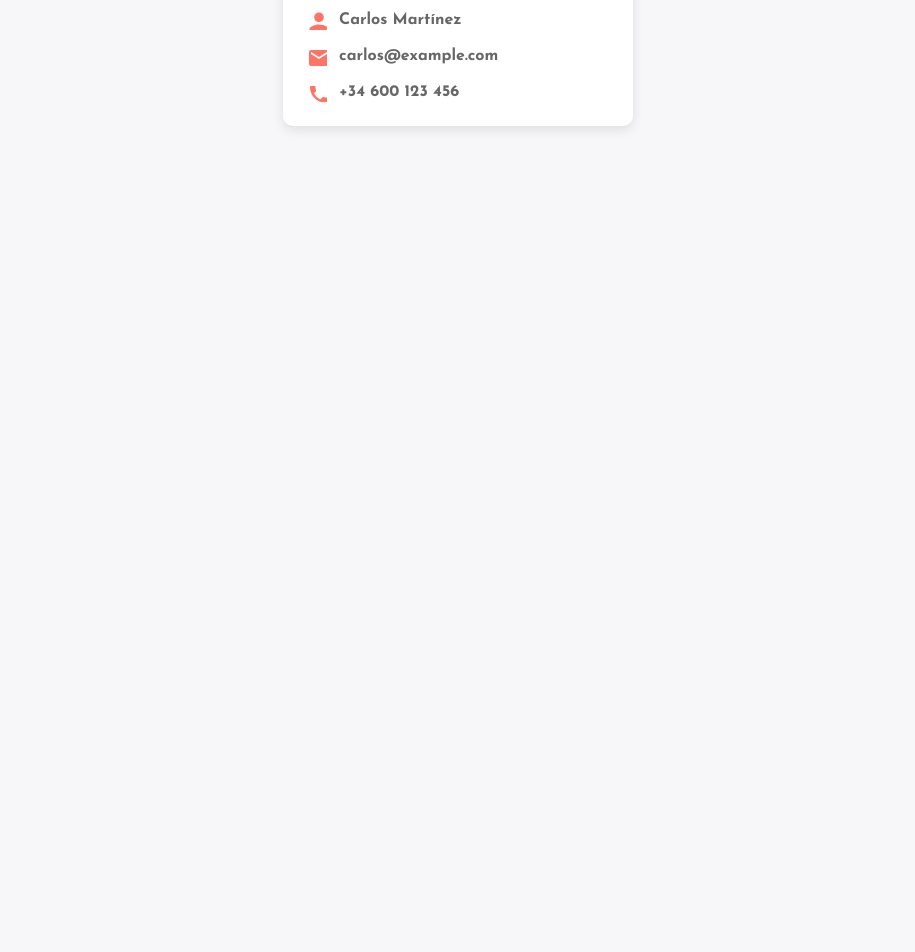
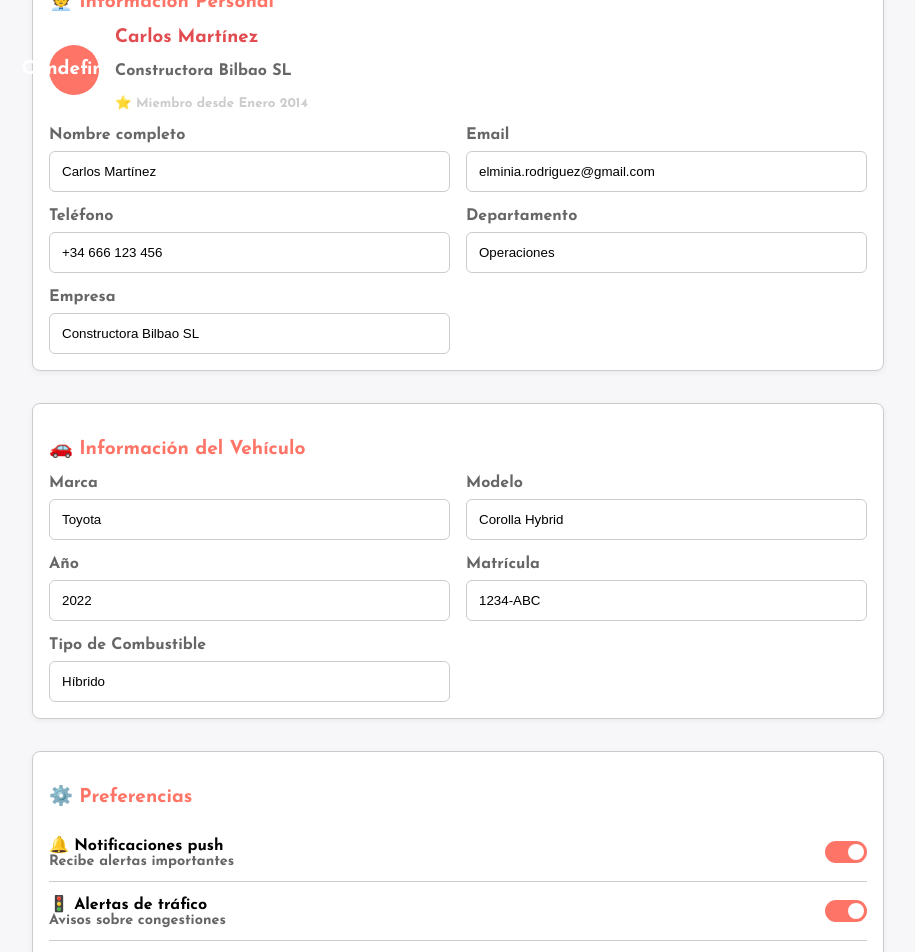
Before and after one commit to desafio-bootcamp-grupo1/Desafio_front, a React (Vite) app: page /profile in a window 1280 px wide. Shown: the part 140-1092 px from the top of the page, without its empty margins (182-1097 px from the left). Before the commit the page ends 850 px from the top, so only its background shows below. Built offline with nearby package versions, Linux system fonts and the light colour scheme; no server answers.

Commit message:
mejorando profile

```diff
--- a/package.json
+++ b/package.json
@@ -11,11 +11,8 @@
   },
   "dependencies": {
     "@reduxjs/toolkit": "^2.9.0",
-<<<<<<< HEAD
     "axios": "^1.12.2",
-=======
     "lucide-react": "^0.544.0",
->>>>>>> develop
     "react": "^19.1.1",
     "react-dom": "^19.1.1",
     "react-redux": "^9.2.0",
--- a/src/App.jsx
+++ b/src/App.jsx
@@ -1,4 +1,3 @@
-import { useState } from "react";
 import { BrowserRouter as Router, Routes, Route } from "react-router-dom";
 import Home from "./pages/Home";
 import LoginForm from "./components/login/LoginForm";
@@ -7,22 +6,19 @@ import Index from "./pages/Index";
 import "./styles/base.scss";
 
 function App() {
-  const [showLogin, setShowLogin] = useState(false);
-
   return (
     <Router>
       <Routes>
-        {/* Ruta principal */}
+        {/* Página de inicio */}
         <Route path="/" element={<Index />} />
-          <Route path="/login" element={<LoginForm onClose={() => setShowLogin(false)} />} />
-        {/* Ruta de perfil */}
+
+        {/* Login */}
+        <Route path="/login" element={<LoginForm />} />
+
+        {/* Perfil */}
         <Route path="/profile" element={<Profile />} />
-       </Routes>
-
-      {/* Modal de login (se mantiene igual) */}
-      {/*showLogin && <LoginForm onClose={() => setShowLogin(false)} />*/}
+      </Routes>
     </Router>
-
   );
 }
 
--- a/src/pages/Profile.jsx
+++ b/src/pages/Profile.jsx
@@ -1,59 +1,146 @@
 // src/pages/Profile.jsx
-import React from "react";
-import "../styles/Profile.scss";
-
-// Iconos en SVG (similares al estilo del login)
-const UserIcon = () => (
-  <svg xmlns="http://www.w3.org/2000/svg" fill="currentColor" width="20" height="20">
-    <path d="M12 12c2.7 0 4.8-2.1 4.8-4.8S14.7 2.4 12 2.4 7.2 4.5 7.2 7.2 9.3 12 12 12zm0 2.4c-3.2 0-9.6 1.6-9.6 4.8v2.4h19.2v-2.4c0-3.2-6.4-4.8-9.6-4.8z"/>
-  </svg>
-);
-
-const EmailIcon = () => (
-  <svg xmlns="http://www.w3.org/2000/svg" fill="currentColor" width="20" height="20">
-    <path d="M20 4H4c-1.1 0-2 .9-2 2v12c0 1.1.9 2
-      2 2h16c1.1 0 2-.9 2-2V6c0-1.1-.9-2-2-2zm0
-      4-8 5-8-5V6l8 5 8-5v2z"/>
-  </svg>
-);
-
-const PhoneIcon = () => (
-  <svg xmlns="http://www.w3.org/2000/svg" fill="currentColor" width="20" height="20">
-    <path d="M6.62 10.79a15.05 15.05 0 006.59 6.59l2.2-2.2c.27-.27.67-.36
-      1.02-.24 1.12.37 2.33.57 3.57.57.55 0 1
-      .45 1 1V20c0 .55-.45 1-1 1C10.07 21 3 13.93
-      3 5c0-.55.45-1 1-1h3.5c.55 0 1 .45 1
-      1 0 1.24.2 2.45.57 3.57.11.35.03.74-.25
-      1.02l-2.2 2.2z"/>
-  </svg>
-);
+import React, { useState } from "react";
+import "../styles/profile.scss";
 
 export default function Profile() {
-  const user = {
-    name: "Carlos Martínez",
-    email: "carlos@example.com",
-    phone: "+34 600 123 456",
-  };
+  const [user] = useState({
+    nombre: "Carlos Martínez",
+    empresa: "Constructora Bilbao SL",
+    miembroDesde: "Enero 2014",
+    email: "elminia.rodriguez@gmail.com",
+    telefono: "+34 666 123 456",
+    departamento: "Operaciones",
+  });
+
+  const [vehiculo] = useState({
+    marca: "Toyota",
+    modelo: "Corolla Hybrid",
+    año: "2022",
+    matricula: "1234-ABC",
+    tipoCombustible: "Híbrido",
+  });
+
+  const [preferencias] = useState({
+    notificacionesPush: true,
+    alertasTrafico: true,
+    reportesSemanales: false,
+    modoPrivacidad: false,
+  });
 
   return (
-    <div className="profile-modal">
-      <div className="profile-header">
-        <h2>Perfil</h2>
+    <div className="profile-page">
+      <div className="perfil-header">
+        <h1>Mi Perfil</h1>
       </div>
 
-      <div className="profile-body">
-        <div className="profile-item">
-          <UserIcon />
-          <span>{user.name}</span>
+      {/* Información personal */}
+      <div className="seccion-perfil">
+        <h2>🧑‍💼 Información Personal</h2>
+        <div className="info-usuario">
+          <div className="avatar">{user.nombre.charAt(0) + user.apellido?.charAt(0) || "CM"}</div>
+          <div>
+            <h3>{user.nombre}</h3>
+            <p>{user.empresa}</p>
+            <small>⭐ Miembro desde {user.miembroDesde}</small>
+          </div>
         </div>
-        <div className="profile-item">
-          <EmailIcon />
-          <span>{user.email}</span>
+
+        <div className="campos-grid">
+          <div className="campo">
+            <label>Nombre completo</label>
+            <input type="text" value={user.nombre} readOnly />
+          </div>
+          <div className="campo">
+            <label>Email</label>
+            <input type="email" value={user.email} readOnly />
+          </div>
+          <div className="campo">
+            <label>Teléfono</label>
+            <input type="tel" value={user.telefono} readOnly />
+          </div>
+          <div className="campo">
+            <label>Departamento</label>
+            <input type="text" value={user.departamento} readOnly />
+          </div>
+          <div className="campo">
+            <label>Empresa</label>
+            <input type="text" value={user.empresa} readOnly />
+          </div>
         </div>
-        <div className="profile-item">
-          <PhoneIcon />
-          <span>{user.phone}</span>
+      </div>
+
+      {/* Vehículo */}
+      <div className="seccion-perfil">
+        <h2>🚗 Información del Vehículo</h2>
+        <div className="campos-grid">
+          <div className="campo">
+            <label>Marca</label>
+            <input type="text" value={vehiculo.marca} readOnly />
+          </div>
+          <div className="campo">
+            <label>Modelo</label>
+            <input type="text" value={vehiculo.modelo} readOnly />
+          </div>
+          <div className="campo">
+            <label>Año</label>
+            <input type="text" value={vehiculo.año} readOnly />
+          </div>
+          <div className="campo">
+            <label>Matrícula</label>
+            <input type="text" value={vehiculo.matricula} readOnly />
+          </div>
+          <div className="campo">
+            <label>Tipo de Combustible</label>
+            <input type="text" value={vehiculo.tipoCombustible} readOnly />
+          </div>
         </div>
+      </div>
+
+      {/* Preferencias */}
+      <div className="seccion-perfil">
+        <h2>⚙️ Preferencias</h2>
+        <ul className="preferencias-lista">
+          <li>
+            <div>
+              <strong>🔔 Notificaciones push</strong>
+              <p>Recibe alertas importantes</p>
+            </div>
+            <label className="switch">
+              <input type="checkbox" checked={preferencias.notificacionesPush} readOnly />
+              <span className="slider"></span>
+            </label>
+          </li>
+          <li>
+            <div>
+              <strong>🚦 Alertas de tráfico</strong>
+              <p>Avisos sobre congestiones</p>
+            </div>
+            <label className="switch">
+              <input type="checkbox" checked={preferencias.alertasTrafico} readOnly />
+              <span className="slider"></span>
+            </label>
+          </li>
+          <li>
+            <div>
+              <strong>📊 Reportes semanales</strong>
+              <p>Resumen de tu rendimiento</p>
+            </div>
+            <label className="switch">
+              <input type="checkbox" checked={preferencias.reportesSemanales} readOnly />
+              <span className="slider"></span>
+            </label>
+          </li>
+          <li>
+            <div>
+              <strong>🔒 Modo privacidad</strong>
+              <p>Ocultar ubicación en tiempo real</p>
+            </div>
+            <label className="switch">
+              <input type="checkbox" checked={preferencias.modoPrivacidad} readOnly />
+              <span className="slider"></span>
+            </label>
+          </li>
+        </ul>
       </div>
     </div>
   );
--- a/src/styles/profile.scss
+++ b/src/styles/profile.scss
@@ -1,41 +1,165 @@
 @use "./variables.scss" as *;
 
-.profile-modal {
-  width: 350px;
-  margin: 50px auto;
+.profile-page {
+  max-width: 900px;
+  margin: 0 auto;
   padding: $space-lg;
-  border-radius: 10px;
-  background: $color-white;
-  box-shadow: 0 4px 12px rgba($color-black, 0.1);
   font-family: $font-family-base;
+}
 
-  .profile-header {
+.perfil-header {
+  text-align: center;
+  margin-bottom: $space-lg;
+
+  h1 {
+    font-size: 1.8rem;
+    color: $color-primary-dark;
+  }
+}
+
+.seccion-perfil {
+  margin-bottom: $space-xl;
+  padding: $space-md;
+  border: 1px solid $color-gray;
+  border-radius: 8px;
+  background-color: $color-white;
+  box-shadow: 0 2px 6px rgba($color-black, 0.05);
+
+  h2 {
+    color: $color-primary;
+    margin-bottom: $space-md;
+    font-size: 1.2rem;
+  }
+
+  .info-usuario {
     display: flex;
-    justify-content: center;
     align-items: center;
+    gap: $space-md;
     margin-bottom: $space-md;
 
-    h2 {
+    .avatar {
+      width: 50px;
+      height: 50px;
+      border-radius: 50%;
+      background: $color-primary;
+      color: $color-white;
+      display: flex;
+      justify-content: center;
+      align-items: center;
+      font-weight: bold;
+      font-size: 1.2rem;
+    }
+
+    h3 {
+      margin: 0;
       color: $color-primary-dark;
-      font-size: 1.4rem;
+    }
+
+    p {
+      color: $color-gray-dark;
+    }
+
+    small {
+      color: $color-gray;
     }
   }
 
-  .profile-body {
-    display: flex;
-    flex-direction: column;
+  .campos-grid {
+    display: grid;
+    grid-template-columns: repeat(2, 1fr);
     gap: $space-md;
-  }
 
-  .profile-item {
-    display: flex;
-    align-items: center;
-    gap: $space-sm;
-    font-size: 1rem;
-    color: $color-gray-dark;
+    .campo {
+      display: flex;
+      flex-direction: column;
 
-    svg {
-      color: $color-primary;
+      label {
+        font-weight: bold;
+        margin-bottom: $space-xs;
+        color: $color-gray-dark;
+      }
+
+      input {
+        padding: $space-sm;
+        border: 1px solid $color-gray;
+        border-radius: 6px;
+        background-color: $color-white;
+        color: $color-black;
+      }
     }
   }
 }
+
+.preferencias-lista {
+  list-style: none;
+  padding: 0;
+  margin: 0;
+
+  li {
+    display: flex;
+    justify-content: space-between;
+    align-items: center;
+    padding: $space-sm 0;
+    border-bottom: 1px solid $color-gray;
+
+    &:last-child {
+      border-bottom: none;
+    }
+
+    strong {
+      color: $color-black;
+    }
+
+    p {
+      margin: 0;
+      font-size: 0.9rem;
+      color: $color-gray-dark;
+    }
+  }
+}
+
+/* Toggle switch estilo */
+.switch {
+  position: relative;
+  display: inline-block;
+  width: 42px;
+  height: 22px;
+
+  input {
+    opacity: 0;
+    width: 0;
+    height: 0;
+  }
+
+  .slider {
+    position: absolute;
+    cursor: not-allowed; /* solo lectura */
+    top: 0;
+    left: 0;
+    right: 0;
+    bottom: 0;
+    background-color: $color-gray;
+    border-radius: 22px;
+    transition: 0.4s;
+
+    &:before {
+      position: absolute;
+      content: "";
+      height: 16px;
+      width: 16px;
+      left: 3px;
+      bottom: 3px;
+      background-color: $color-white;
+      border-radius: 50%;
+      transition: 0.4s;
+    }
+  }
+
+  input:checked + .slider {
+    background-color: $color-primary;
+
+    &:before {
+      transform: translateX(20px);
+    }
+  }
+}
```
Also changed, not shown: 1 other file (tests, documents, lock files or other folders).
